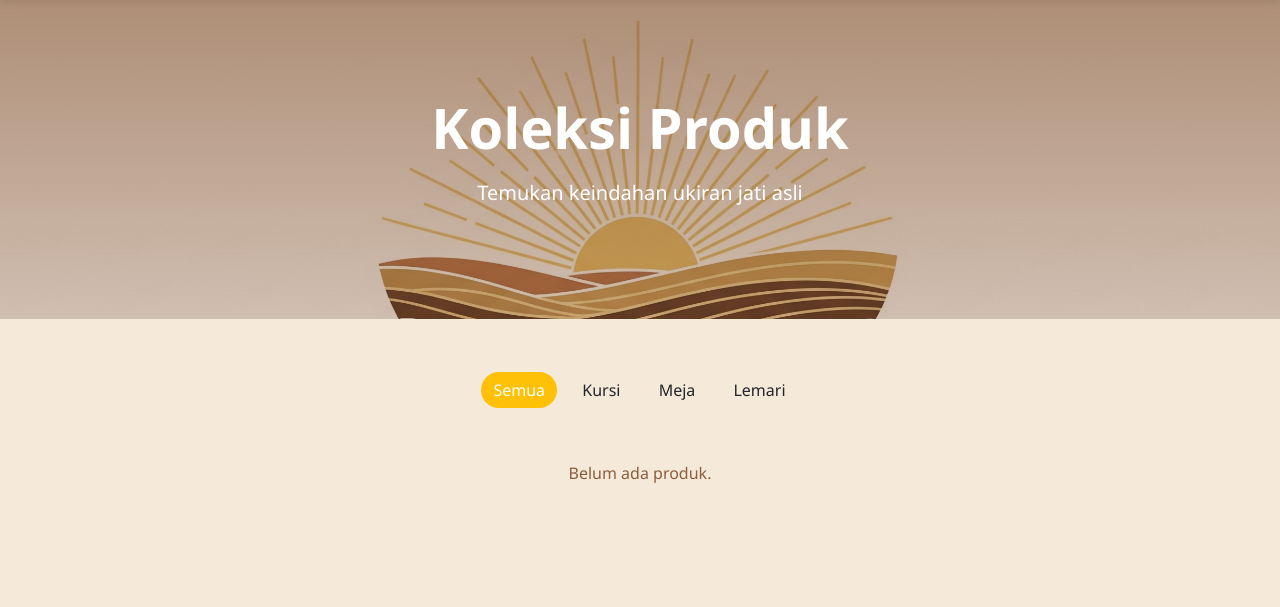
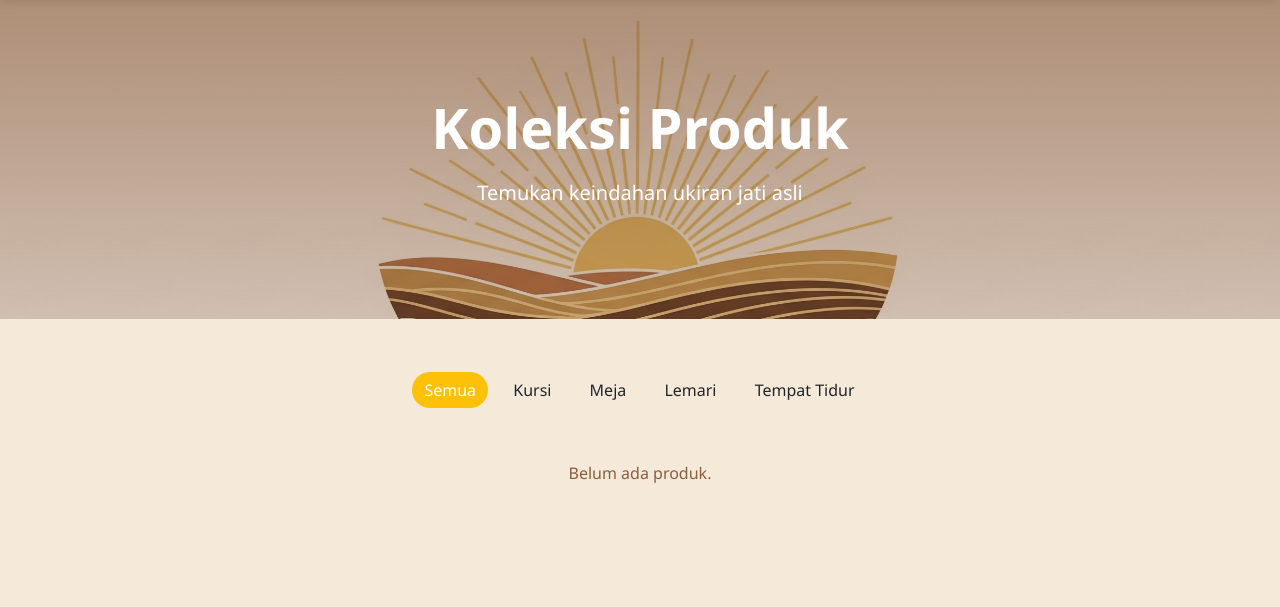
Before and after one commit to mykhrll/Meubel-Jati-Ukir-Mutiara-Cahaya, a PHP site: page /produk.php in a window 1280 px wide. Shown: the part 77-684 px from the top of the page. Run offline with PHP 8.4, Linux system fonts and the light colour scheme; data that the repository does not hold is empty.

Commit message:
Update produk.php

```diff
--- a/produk.php
+++ b/produk.php
@@ -17,6 +17,7 @@ include 'db.php';
             <a href="produk.php?kategori=kursi" class="btn btn-outline-brown rounded-pill m-1 <?= (isset($_GET['kategori']) && $_GET['kategori']=='kursi') ? 'active bg-warning text-white border-0' : '' ?>">Kursi</a>
             <a href="produk.php?kategori=meja" class="btn btn-outline-brown rounded-pill m-1 <?= (isset($_GET['kategori']) && $_GET['kategori']=='meja') ? 'active bg-warning text-white border-0' : '' ?>">Meja</a>
             <a href="produk.php?kategori=lemari" class="btn btn-outline-brown rounded-pill m-1 <?= (isset($_GET['kategori']) && $_GET['kategori']=='lemari') ? 'active bg-warning text-white border-0' : '' ?>">Lemari</a>
+            <a href="produk.php?kategori=tempat-tidur" class="btn btn-outline-brown rounded-pill m-1 <?= (isset($_GET['kategori']) && $_GET['kategori']=='tempat-tidur') ? 'active bg-warning text-white border-0' : '' ?>">Tempat Tidur</a>
         </div>
     </div>
 
```
